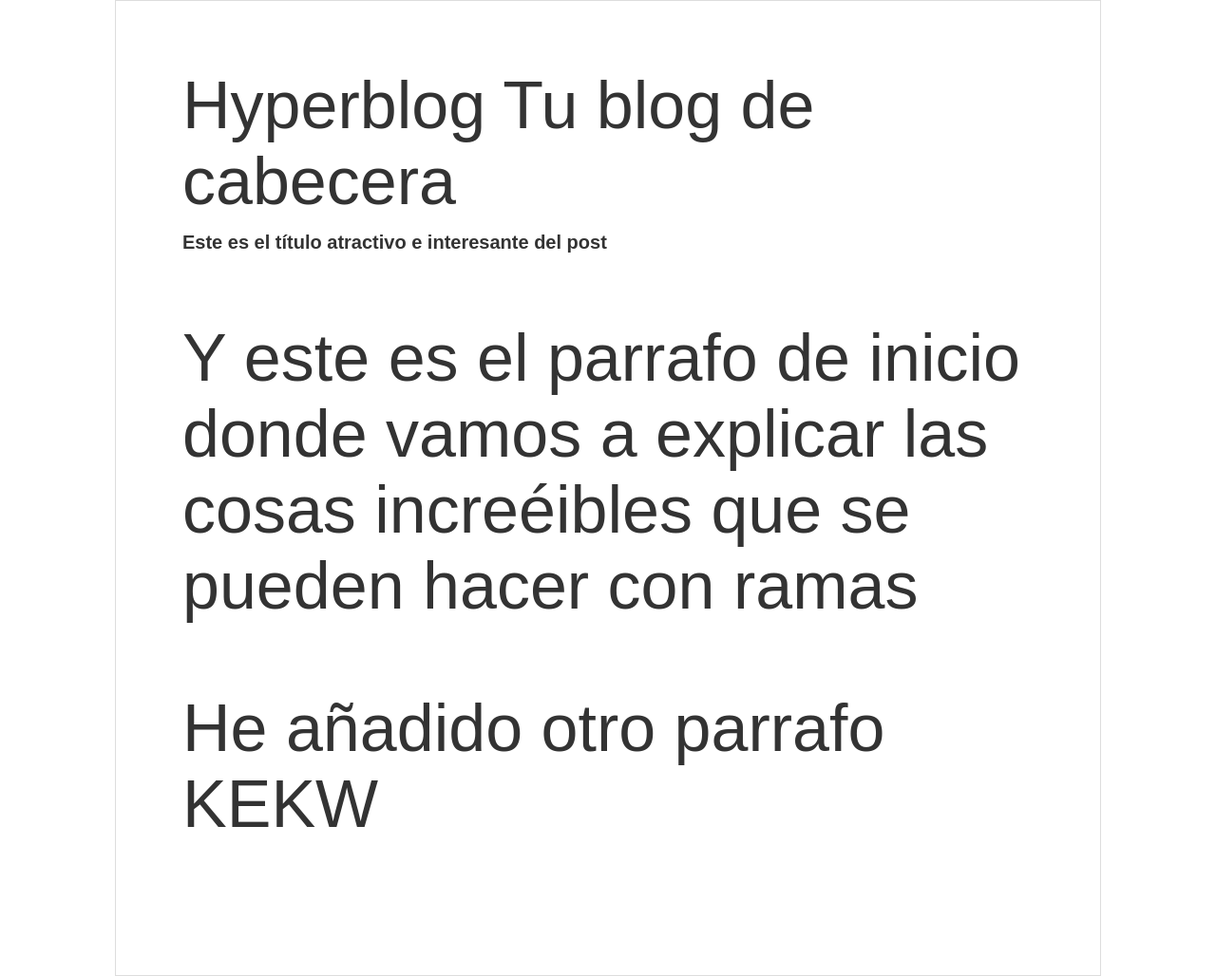
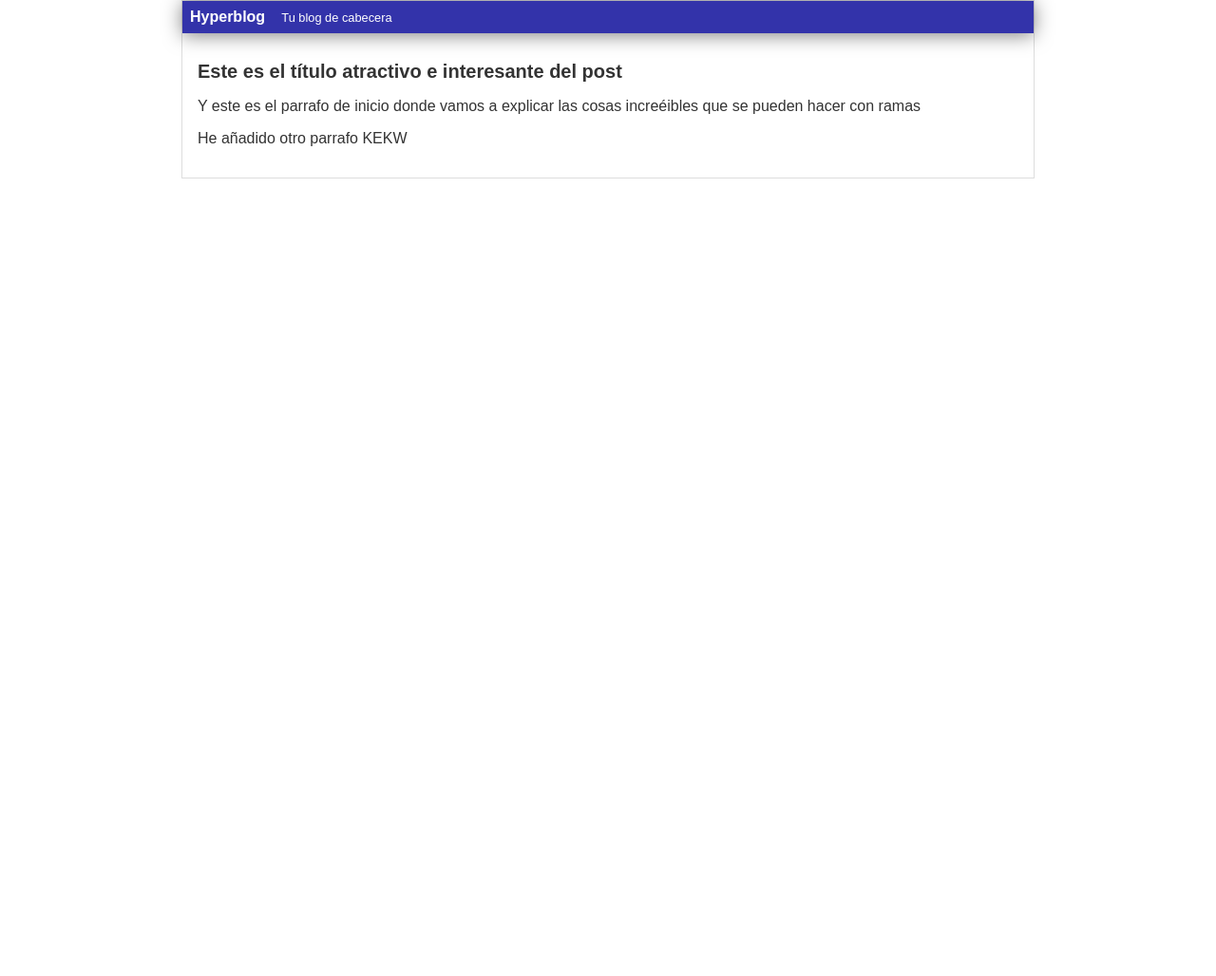
Before and after one commit to fcomarcet1/test_git, a plain HTML site: page index.html in a window 1280 px wide. Shown: the whole page at 95% size. After the commit the page ends 800 px from the top, so only its background shows below. Drawn offline with Linux system fonts and the light colour scheme.

Commit message:
Change styles

```diff
--- a/css/estilos.css
+++ b/css/estilos.css
@@ -2,15 +2,33 @@ body
 {
     color: #333;
     text-align: center;
-    font-family: "Arial";
-    font-size: 70px;
+    font-family: Arial;
+    font-size: 16px;
     margin: 0;
     padding: 0;
 }
+
+#cabecera
+{
+    background: #33A;
+    box-shadow: 0px 2px 20px 0px rgba(0,0,0,0.5);
+    color: white;
+    font-weight: bold;
+    margin: 0;
+    padding: 0.5em;
+}
+
+#cabecera #tagline
+{
+    padding: 0 0 0 1em;
+    font-weight: normal;
+    font-size: 0.8em;
+}
+
 #container
 {
     width: 70%;
-    padding: 1em;
+    padding: 0;
     text-align: left;
     border: 1px solid #DDD;
     margin: 0 auto;
@@ -20,3 +38,7 @@ body
 {
     font-size: 20px;
 }
+#post
+{
+    padding: 1em;
+}
```
